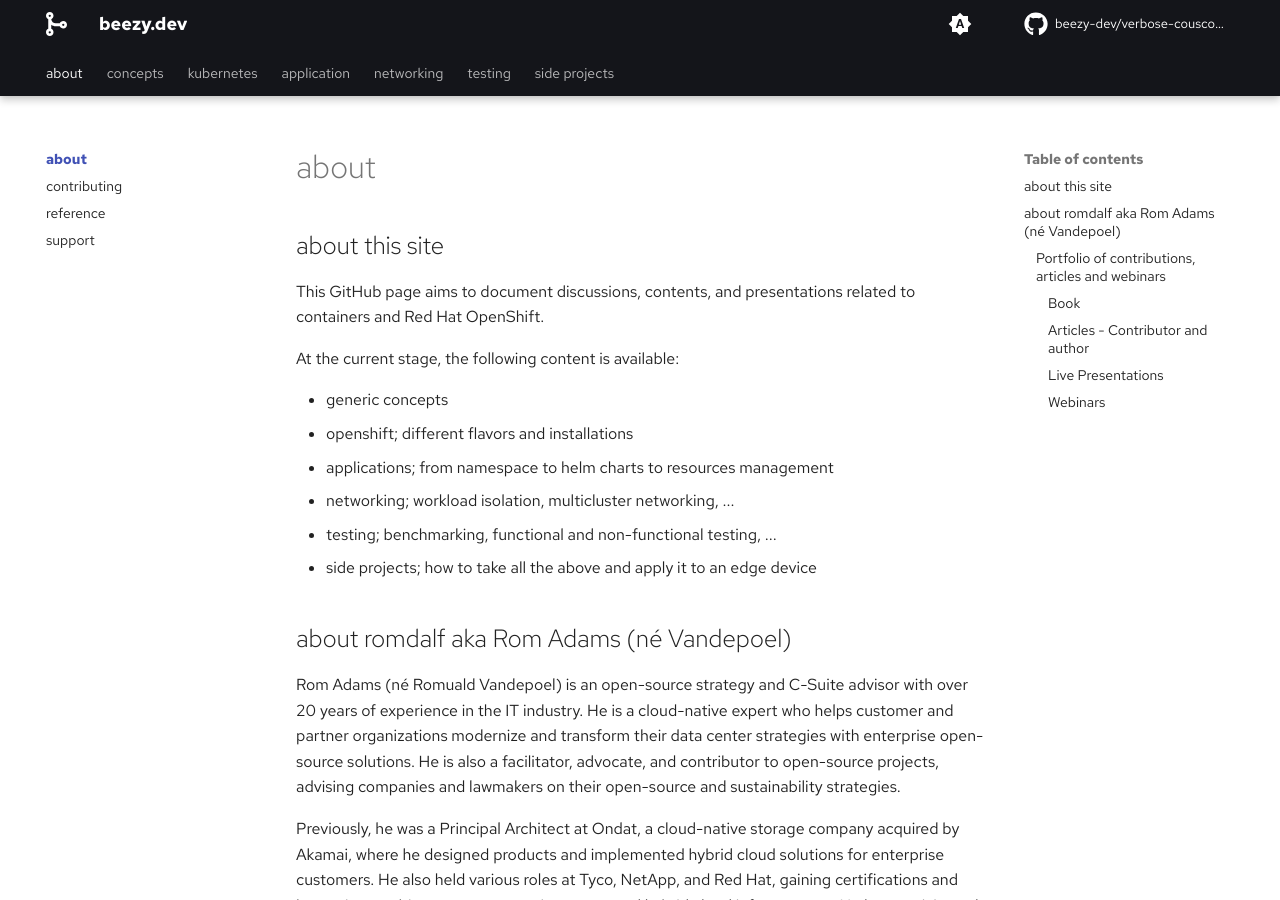
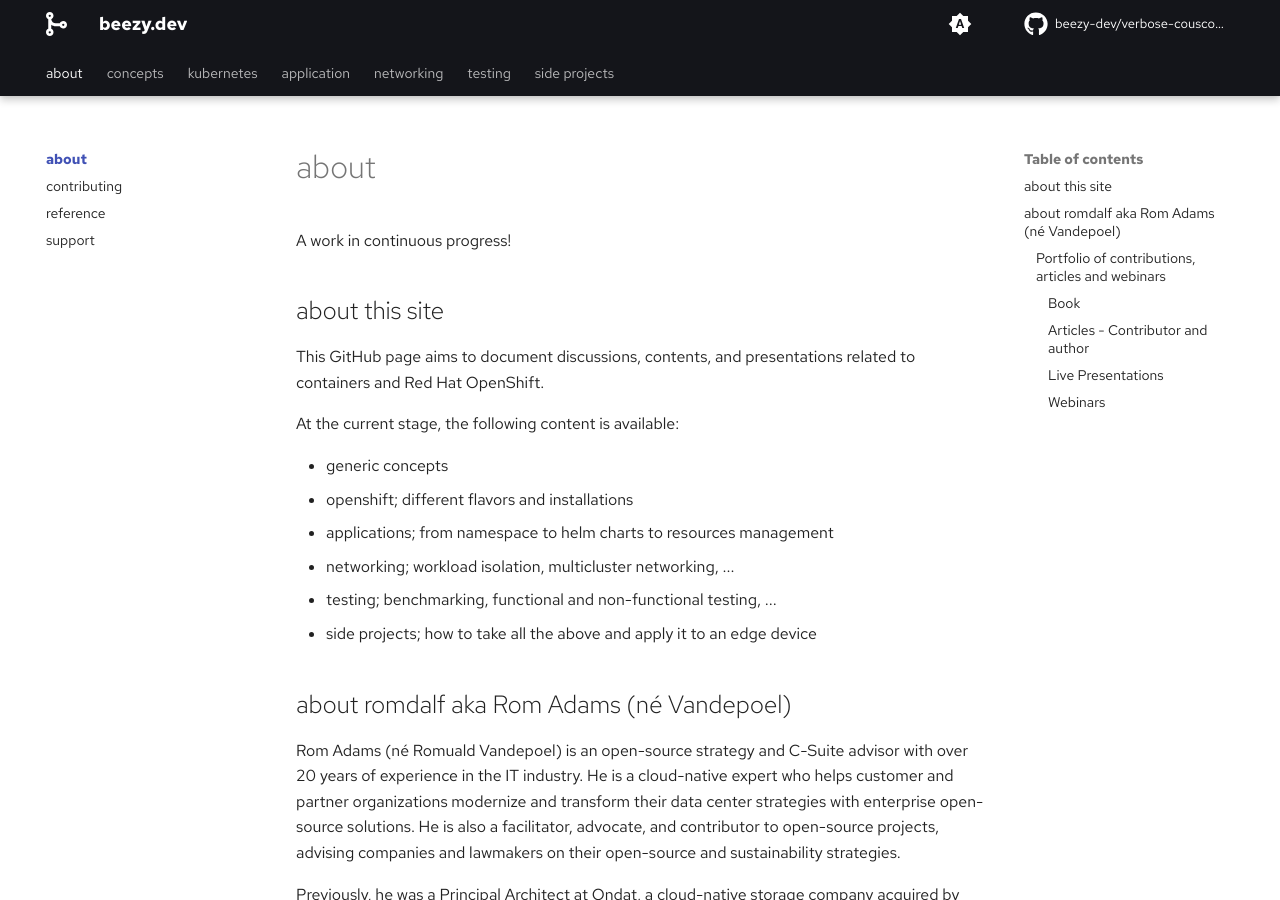
Before and after one commit to beezy-dev/verbose-couscous, an MkDocs documentation site: the page built from docs/index.md, in a window 1280 px wide and 900 px high. Built offline with MkDocs 1.6.1 and Material for MkDocs 9.7.7, drawn with Linux system fonts in a browser that asks for light colours; some web fonts are replaced; comment, search, counter and statistics services are not loaded.

Commit message:
merge with ocp-projects

```diff
--- a/docs/index.md
+++ b/docs/index.md
@@ -1,4 +1,6 @@
 # about
+
+A work in continuous progress!
 
 ## about this site
 
```
